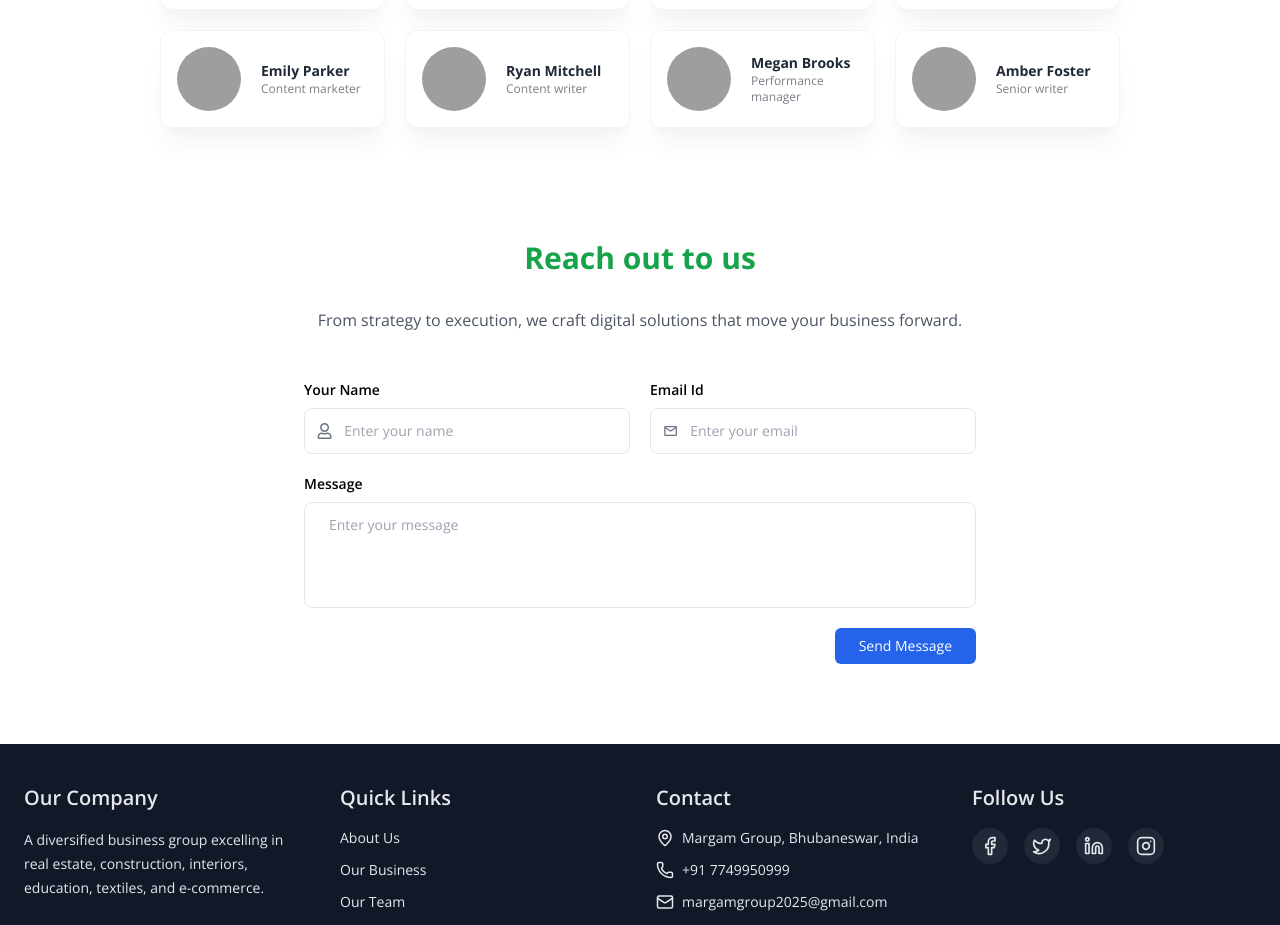
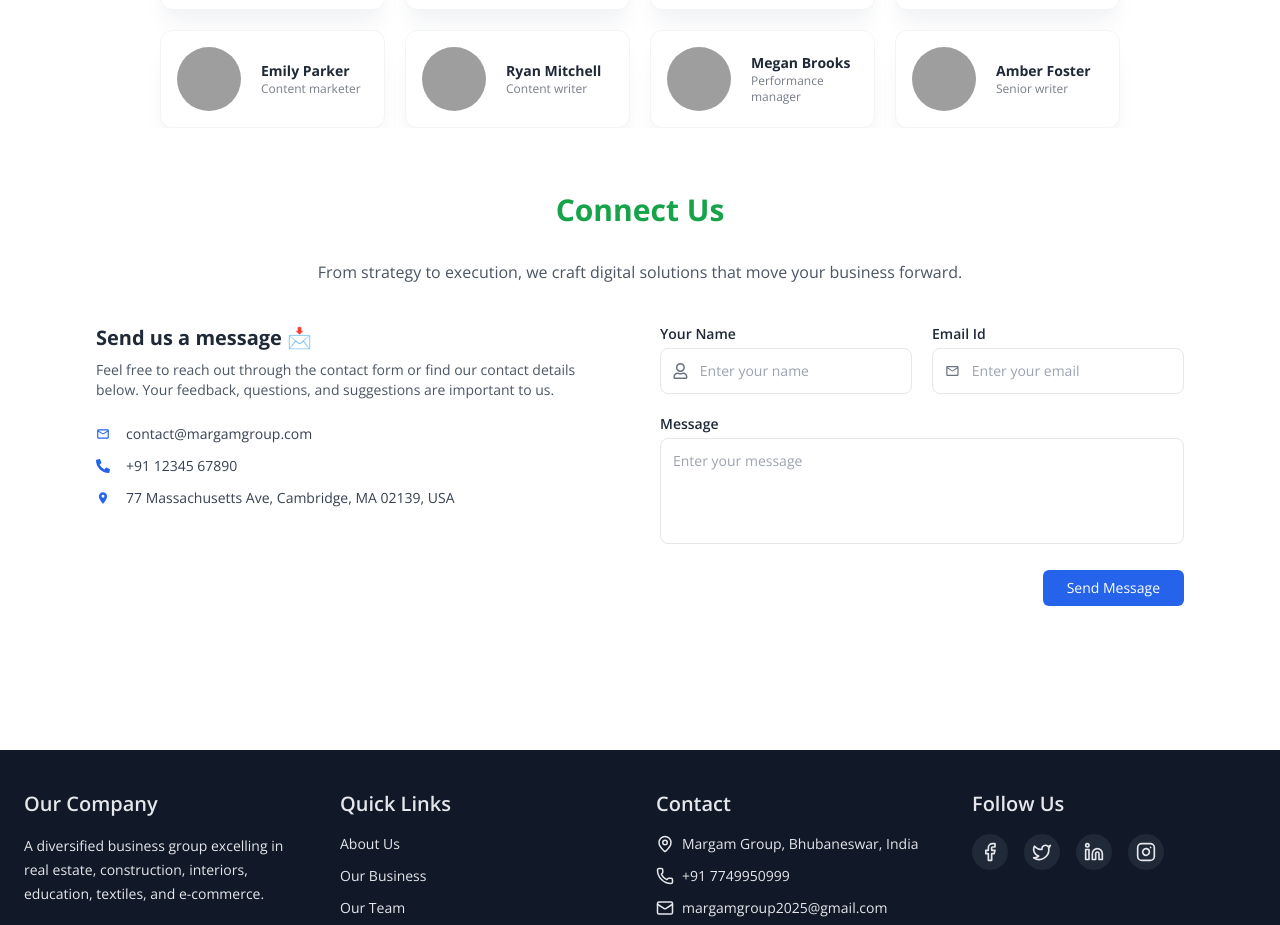
Before and after one commit to Margam-Group2025/MargamGroup, a React (Vite) app: page / in a window 1280 px wide. Shown: the part 2800-3725 px from the top of the page. Built offline with nearby package versions, Linux system fonts and the light colour scheme; grey boxes are pictures that could not be loaded; a web font is replaced by a local one.

Commit message:
Add details

```diff
--- a/src/components/Connect/index.jsx
+++ b/src/components/Connect/index.jsx
@@ -1,7 +1,7 @@
-import React, { useEffect } from 'react'
-import Title from '../Title'
-import { FaRegUser } from "react-icons/fa";
-import { MdOutlineEmail } from "react-icons/md";
+import React, { useEffect } from 'react';
+import Title from '../Title';
+import { FaRegUser, FaPhoneAlt } from "react-icons/fa";
+import { MdOutlineEmail, MdLocationOn } from "react-icons/md";
 import toast from 'react-hot-toast';
 import AOS from 'aos';
 import 'aos/dist/aos.css';
@@ -24,48 +24,72 @@ const Connect = () => {
     try {
       const response = await fetch("https://api.web3forms.com/submit", {
         method: "POST",
-      body: formData
+        body: formData,
       });
 
       const data = await response.json();
 
       if (data.success) {
-      toast.success('Thank you for your Submission!')
+        toast.success('Thank you for your Submission!');
         event.target.reset();
       } else {
-      toast.error(data.message)
+        toast.error(data.message);
       }
-
     } catch (error) {
-      toast.error(error.message)
+      toast.error(error.message);
     }
-
   };
 
   return (
     <div
       id="connect"
-      className="flex flex-col items-center gap-7 px-4 mt-28 sm:px-12 lg:px-24 xl:px-40
-      pt-30 text-gray-700 dark:text-gray-200"
+      className="py-16 px-4 sm:px-12 lg:px-24 bg-white text-gray-800"
       data-aos="fade-up"
     >
       <Title
-        title="Reach out to us"
+        title="Connect Us"
         desc="From strategy to execution, we craft digital solutions that move your business forward."
       />
 
-      <form onSubmit={onSubmit}
-      className="grid sm:grid-cols-2 gap-3 sm:gap-5 max-w-2xl w-full mt-5">
+      <div className="grid grid-cols-1 md:grid-cols-2 gap-10 mt-10 items-start">
+        <div className="flex flex-col gap-8">
+          <div>
+            <h3 className="text-xl font-bold mb-2">Send us a message 📩</h3>
+            <p className="text-gray-600 mb-6 text-sm">
+              Feel free to reach out through the contact form or find our contact details below.
+               Your feedback, questions, and suggestions are important to us.
+            </p>
 
+            <div className="space-y-3 text-sm text-gray-700">
+              <div className="flex items-center gap-4">
+                <MdOutlineEmail className="text-blue-600" />
+                <span>contact@margamgroup.com</span>
+              </div>
+              <div className="flex items-center gap-4">
+                <FaPhoneAlt className="text-blue-600" />
+                <span>+91 12345 67890</span>
+              </div>
+              <div className="flex items-center gap-4">
+                <MdLocationOn className="text-blue-600" />
+                <span>77 Massachusetts Ave, Cambridge, MA 02139, USA</span>
+              </div>
+            </div>
+          </div>
+        </div>
+
+        <form
+          onSubmit={onSubmit}
+          className="grid sm:grid-cols-2 gap-4 sm:gap-5 max-w-2xl w-full"
+        >
           {/* Name */}
           <div>
-          <label htmlFor="name" className="mb-2 block text-sm text-black font-semibold">
+            <label htmlFor="name" className="block mb-1 text-sm font-semibold">
               Your Name
             </label>
-          <div className="flex items-center pl-3 pr-3 rounded-lg border ">
+            <div className="flex items-center border rounded-lg px-3">
               <FaRegUser className="text-gray-500" />
               <input
-              name='name'
+                name="name"
                 id="name"
                 type="text"
                 placeholder="Enter your name"
@@ -77,51 +101,50 @@ const Connect = () => {
 
           {/* Email */}
           <div>
-          <label htmlFor="email" className="mb-2 block text-sm text-black font-semibold">
+            <label htmlFor="email" className="block mb-1 text-sm font-semibold">
               Email Id
             </label>
-          <div className="flex items-center pl-3 pr-3 rounded-lg border ">
-            <MdOutlineEmail className='text-gray-500 font-[20px]'/>
+            <div className="flex items-center border rounded-lg px-3">
+              <MdOutlineEmail className="text-gray-500" />
               <input
-              name='email'
+                name="email"
                 id="email"
                 type="email"
                 placeholder="Enter your email"
                 required
-              className="w-full p-3 text-sm outline-none bg-transparent text-gray-800"
+                className="w-full p-3 text-sm outline-none bg-transparent text-black"
               />
             </div>
           </div>
 
           {/* Message */}
           <div className="sm:col-span-2">
-          <label htmlFor="message" className="mb-2 block text-sm text-black font-semibold">
+            <label htmlFor="message" className="block mb-1 text-sm font-semibold">
               Message
             </label>
-          <div className="flex pl-3 rounded-lg border">
             <textarea
-              name='message'
+              name="message"
               id="message"
               rows="4"
               placeholder="Enter your message"
               required
-              className="w-full p-3 text-sm outline-none bg-transparent resize-none text-black"
+              className="w-full border p-3 rounded-lg text-sm outline-none bg-transparent resize-none text-black"
             />
           </div>
-        </div>
 
-        {/* Submit */}
+          {/* Submit Button */}
           <div className="sm:col-span-2 flex justify-end">
             <button
               type="submit"
-            className="px-6 py-2 rounded-md bg-blue-600 text-white text-sm hover:bg-blue-700 transition"
+              className="px-6 py-2 bg-blue-600 text-white text-sm rounded-md hover:bg-blue-700 transition"
             >
               Send Message
             </button>
           </div>
         </form>
       </div>
-  )
-}
+    </div>
+  );
+};
 
-export default Connect
+export default Connect;
```
Lines whose indentation alone changed are shown as unchanged.
